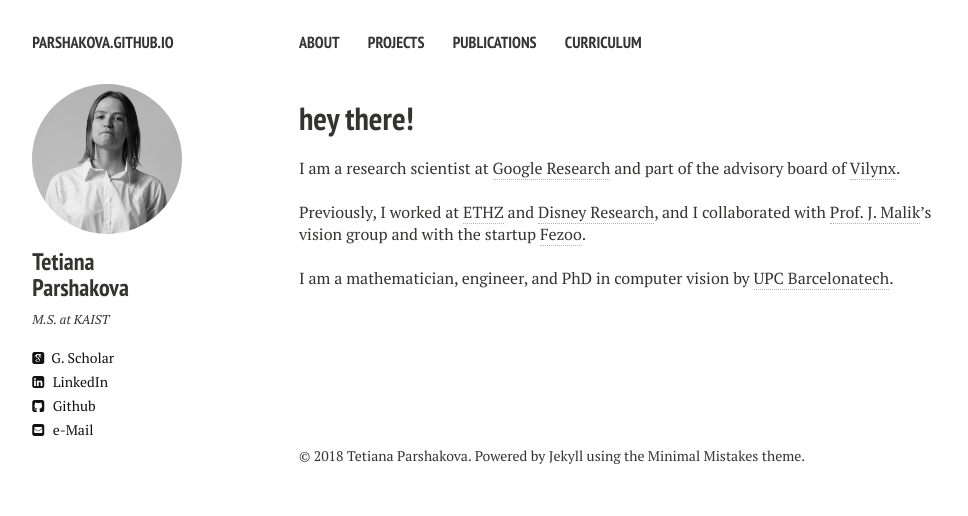
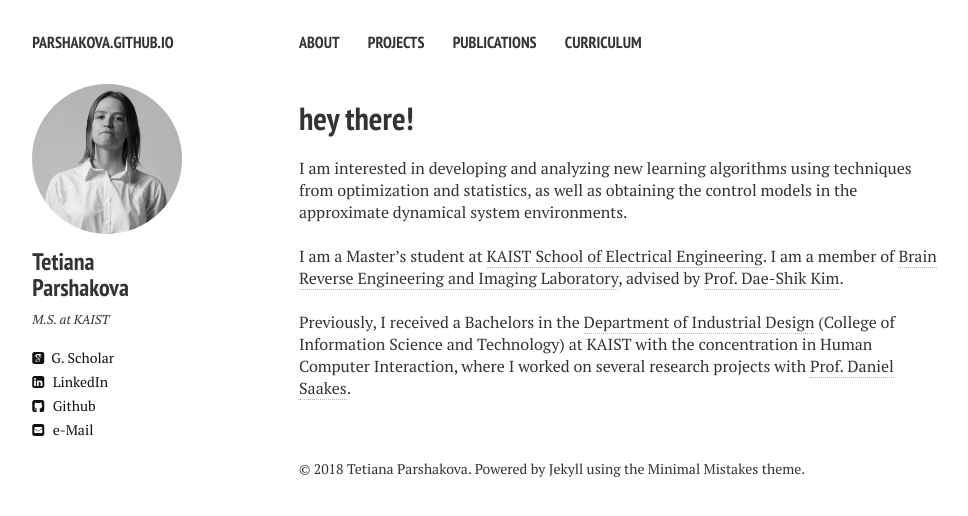
Before and after one commit to alexanch/parshakova.github.io, a Jekyll site: the page built from index.md, in a window 1280 px wide. Shown: the top 516 px of the page, without its empty margins (21-989 px from the left). Built offline with Jekyll 4.4.1, drawn with Linux system fonts in a browser that asks for light colours; nearby versions of some CDN libraries.

Commit message:
Update index.md

```diff
--- a/index.md
+++ b/index.md
@@ -1,18 +1,14 @@
 ---
 layout: home2
 title: hey there!
-description:
+description: Tanya's page
 tags: [Jekyll, theme, responsive, blog, template]
 ---
 
-I am a research scientist at <a href="https://research.google.com" target="_blank">Google Research</a>
-and part of the advisory board of <a href="http://www.vilynx.com/index.html" target="_blank">Vilynx</a>.
+I am interested in developing and analyzing new learning algorithms using techniques from optimization and statistics, as well as obtaining the control models in the approximate dynamical system environments.
 
 <br />
-Previously, I worked at <a href="http://www.vision.ee.ethz.ch/index.en.html" target="_blank">ETHZ</a>
-and <a href="http://www.disneyresearch.com/research-labs/disney-research-zurich/" target="_blank">Disney Research</a>,
-and I collaborated with <a href="http://www.cs.berkeley.edu/~malik/" target="_blank">Prof. J. Malik</a>'s vision group
-and with the startup <a href="http://fezoo.cat" target="_blank">Fezoo</a>.
+I am a Master's student at  <a href="https://ee.kaist.ac.kr/?language=en" target="_blank">KAIST School of Electrical Engineering</a>. I am a member of <a href="http://brain.kaist.ac.kr/about_us.html" target="_blank">Brain Reverse Engineering and Imaging Laboratory</a>, advised by <a href="https://scholar.google.com/citations?user=nd-UgBYAAAAJ&hl=en&oi=ao" target="_blank">Prof. Dae-Shik Kim</a>.
 
 <br />
-I am a mathematician, engineer, and PhD in computer vision by <a href="http://www.upc.edu" target="_blank">UPC Barcelonatech</a>.
+Previously, I received a Bachelors in the <a href="http://id.kaist.ac.kr/index.php?document_srl=21142&mid=rnews" target="_blank">Department of Industrial Design</a> (College of Information Science and Technology) at KAIST with the concentration in Human Computer Interaction, where I worked on several research projects with [Prof. Daniel Saakes](http://mid.kaist.ac.kr/people/).
```
